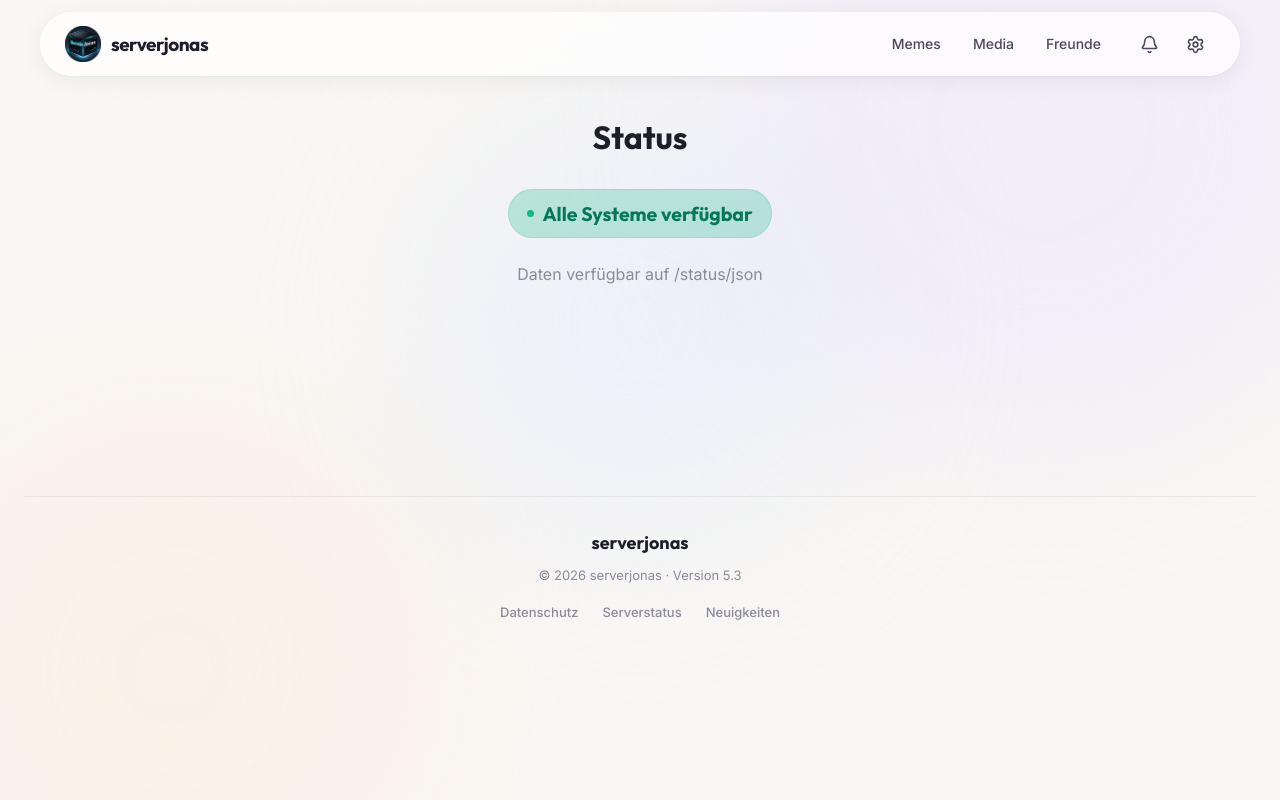
After one commit to serverjonas/hub, a Flask app: page /status/ in a window 1280 px wide. The commit adds this page. Run offline with Flask 3, Linux system fonts and the light colour scheme.

Commit message:
Optimisation

```diff
--- a/app.py
+++ b/app.py
@@ -47,7 +47,7 @@ def load_modules():
             module = importlib.util.module_from_spec(spec)
             spec.loader.exec_module(module)
             app.register_blueprint(module.bp, url_prefix=cfg["url"])
-            print(f"Modules Lodet: {name} -> {cfg['url']}")
+            print(f"Module loadet: {name} -> {cfg['url']}")
         except Exception as e:
             print(f"❌ Modul {name} konnte nicht geladen werden:", e)
 
--- a/init_db.py
+++ b/init_db.py
@@ -1,7 +1,7 @@
 import sqlite3
 import os
 
-DB_PATH = "/var/www/serverjonas-hub/users.db"
+DB_PATH = "./users.db"
 
 conn = sqlite3.connect(DB_PATH)
 cur = conn.cursor()
--- a/modules.json
+++ b/modules.json
@@ -1,4 +1,4 @@
-	{
+{
   "login": {
     "pfad": "login",
     "url": "/login",
--- a/modules/cloud/app.py
+++ b/modules/cloud/app.py
@@ -5,8 +5,8 @@ import zipfile
 import shutil
 from flask import Blueprint, render_template, request, abort, send_file, redirect, jsonify
 
-from toolbox.user import get_current_user,
-from toolbox.toolbox import DATA_PATH
+from toolbox.user import get_current_user
+from toolbox.files import DATA_PATH
 
 bp = Blueprint("cloud", __name__, template_folder="templates")
 
--- a/modules/status/app.py
+++ b/modules/status/app.py
@@ -1,11 +1,15 @@
-from flask import Blueprint, jsonify
+from flask import Blueprint, jsonify, render_template
 
 bp = Blueprint("status", __name__)
 
 @bp.route("/")
 def status_home():
+    return render_template("status.html")
+
+@bp.route("/json")
+def status_json():
     return jsonify({
         "status": "online",
-        "server": "Serverjonas",
+        "server": "serverjonas",
         "linux": "better"
     })
--- a/templates/base.html
+++ b/templates/base.html
@@ -2,9 +2,9 @@
 <html lang="de">
     <head>
         <meta charset="UTF-8" />
-        <title>{% block title %}Serverjonas{% endblock %}</title>
+        <title>{% block title %}serverjonas{% endblock %}</title>
         <meta name="viewport" content="width=device-width, initial-scale=1.0" />
-        <meta name="description" content="Serverjonas – Deine moderne Community-Plattform für Memes, Media und Freunde." />
+        <meta name="description" content="serverjonas – Deine moderne Community-Plattform für Memes, Media und Freunde." />
         <link rel="icon" href="{{ url_for('static', filename='logo.png') }}" />
         <!-- Fonts -->
         <link rel="preconnect" href="https://fonts.googleapis.com" />
@@ -232,11 +232,14 @@
 
             .brand-icon {
                 width: 36px; height: 36px;
-                background: var(--accent-gradient);
-                border-radius: var(--radius-sm);
+                /*background: var(--accent-gradient);
+                border-radius: var(--radius-sm);*/
                 display: flex; align-items: center; justify-content: center;
                 color: white;
-                box-shadow: 0 2px 8px rgba(108, 99, 255, 0.3);
+                /*box-shadow: 0 2px 8px rgba(108, 99, 255, 0.3);*/
+                img {
+                    width: 36px; height: 36px;
+                }
             }
 
             .nav-right { display: flex; align-items: center; gap: 6px; }
@@ -416,7 +419,8 @@
             }
 
             .footer-inner {
-                max-width: 1140px;
+                /*max-width: 1140px;*/
+                width: 100%;
                 margin: 0 auto;
                 padding-top: 32px;
                 border-top: 1px solid var(--border);
@@ -499,9 +503,10 @@
         <nav>
             <a href="/" class="brand">
                 <div class="brand-icon">
-                    <i data-lucide="layers" style="width: 20px; height: 20px;"></i>
+                    <!--<i data-lucide="layers" style="width: 20px; height: 20px;"></i>-->
+                    <img src="{{ url_for('static', filename='logo.png') }}">
                 </div>
-                Serverjonas
+                serverjonas
             </a>
             <div class="nav-right">
                 <div class="nav-links">
@@ -577,8 +582,8 @@
         <!-- Footer -->
         <footer>
             <div class="footer-inner">
-                <div class="footer-brand">Serverjonas</div>
-                <div class="footer-text">&copy; 2026 Serverjonas &middot; Version 5.3</div>
+                <div class="footer-brand">serverjonas</div>
+                <div class="footer-text">&copy; 2026 serverjonas &middot; Version 5.3</div>
                 <div class="footer-links">
                     <a href="/rights">Datenschutz</a>
                     <a href="/status">Serverstatus</a>
--- a/templates/login.html
+++ b/templates/login.html
@@ -228,7 +228,7 @@
             <div class="form-group">
                 <label for="username">Benutzername</label>
                 <div class="input-wrapper">
-                    <i data-lucide="user"></i>
+                    <!--<i data-lucide="user"></i>-->
                     <input
                         type="text"
                         name="username"
@@ -244,7 +244,7 @@
             <div class="form-group">
                 <label for="password">Passwort</label>
                 <div class="input-wrapper">
-                    <i data-lucide="lock"></i>
+                    <!--<i data-lucide="lock"></i>-->
                     <input
                         type="password"
                         name="password"
--- a/templates/settings_deu.html
+++ b/templates/settings_deu.html
@@ -484,12 +484,12 @@
         </div>
     </div>
 
-    <div class="settings-footer">
+    <!--<div class="settings-footer">
         <a href="/" class="btn">
             <i data-lucide="check" style="width: 18px; height: 18px;"></i>
             Fertig
         </a>
-    </div>
+    </div>-->
 </div>
 
 <!-- Toast -->
--- /dev/null
+++ b/templates/status.html
@@ -0,0 +1,44 @@
+{% extends "base.html" %}
+
+{% block title %}Media &middot; Serverjonas{% endblock %}
+
+{% block extra_style %}
+.header {
+    text-align: center;
+    margin-bottom: 60px;
+}
+
+.online-badge {
+    display: inline-flex;
+    align-items: center;
+    gap: 8px;
+    background: rgba(16, 185, 129, 0.25);
+    color: #047857;
+    font-size: 13px;
+    font-weight: 600;
+    padding: 8px 18px;
+    border-radius: var(--radius-full);
+    margin-bottom: 24px;
+    border: 1px solid rgba(16, 185, 129, 0.16);
+}
+
+.online-badge-dot {
+    width: 7px; height: 7px;
+    background: #10B981;
+    border-radius: 50%;
+    animation: pulse 2s ease-in-out infinite;
+}
+{% endblock %}
+
+{% block content %}
+<div class="header">
+    <h1>Status</h1>
+    <br>
+    <div class="online-badge">
+        <span class="online-badge-dot"></span>
+        <h2>Alle Systeme verfügbar</h2>
+    </div>
+    <br>
+    <p style="color: var(--text-dim);">Daten verfügbar auf /status/json</p>
+</div>
+{% endblock %}
--- a/toolbox/files.py
+++ b/toolbox/files.py
@@ -1,7 +1,8 @@
 import os
 
-BASE_PATH = "/var/www/serverjonas-hub"
+BASE_PATH = os.path.dirname(os.path.dirname(os.path.abspath(__file__)))
 BASE_DIR = BASE_PATH
 DB_PATH = os.path.join(BASE_PATH, "users.db")
 LOGS_DIR = os.path.join(BASE_DIR, "logs")
 DATA_DIR = os.path.join(BASE_DIR, "data")
+DATA_PATH = DATA_DIR
--- a/toolbox/toolbox.py
+++ b/toolbox/toolbox.py
@@ -5,7 +5,7 @@ import time
 from flask import request, make_response
 from werkzeug.security import generate_password_hash, check_password_hash
 
-BASE_PATH = "/var/www/serverjonas-hub"
+BASE_PATH = os.path.dirname(os.path.dirname(os.path.abspath(__file__)))
 BASE_DIR = BASE_PATH
 DB_PATH = os.path.join(BASE_PATH, "users.db")
 LOGS_DIR = os.path.join(BASE_DIR, "logs")
```
Also changed, not shown: modules/register/app.py (+7 -3 lines), templates/hub.html (+5 -3 lines), templates/register.html (+4 -4 lines), 2 other files.
